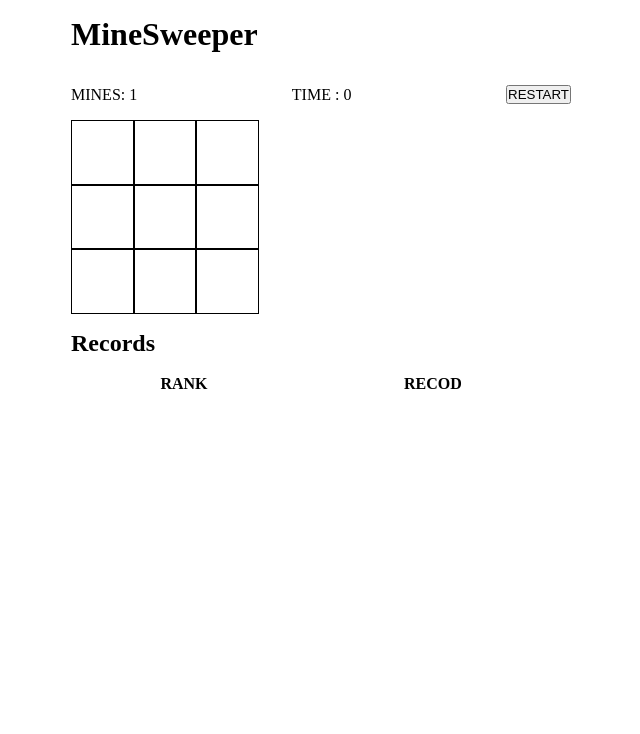
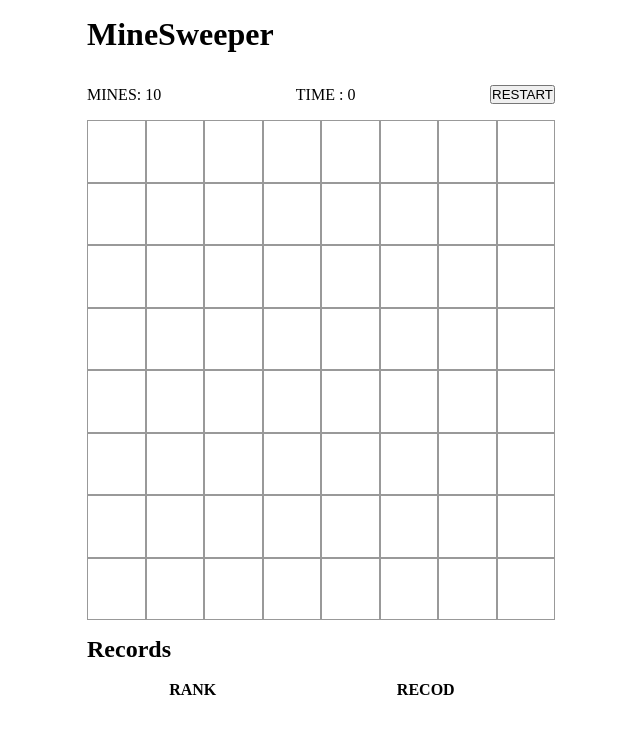
Before and after one commit to narc2ss/minesweeper, a React (Create React App) app: page / in a window 1280 px wide. Shown: the top 734 px of the page, without its empty margins (319-959 px from the left). Built offline with nearby package versions, Linux system fonts and the light colour scheme.

Commit message:
feat : 전체적으로 스타일을 적용한다

```diff
--- a/package.json
+++ b/package.json
@@ -15,6 +15,7 @@
     "@types/react-dom": "^18.0.0",
     "react": "^18.1.0",
     "react-dom": "^18.1.0",
+    "react-icons": "^4.3.1",
     "react-redux": "^8.0.1",
     "react-scripts": "5.0.1",
     "redux": "^4.2.0",
--- a/src/components/MineSweeperField.tsx
+++ b/src/components/MineSweeperField.tsx
@@ -1,6 +1,8 @@
 import styled from "@emotion/styled";
-import { FC, MouseEvent } from "react";
+import { FC, MouseEvent, ReactNode } from "react";
 import { Cell } from "../types/mineSweeper";
+import { GiUnlitBomb } from "react-icons/gi";
+import { BsFlag } from "react-icons/bs";
 
 interface Props {
   field: Cell[][];
@@ -8,34 +10,34 @@ interface Props {
   preventAll: (e: MouseEvent<HTMLDivElement>) => void;
 }
 
+const displayByCellStatus = (cell: Cell): ReactNode => {
+  if (cell.isSuspect) return <BsFlag />;
+  else if (!cell.isActive) return " ";
+  switch (cell.status) {
+    case "M":
+      return <GiUnlitBomb />;
+    case 0:
+      return " ";
+    default:
+      return cell.status;
+  }
+};
+
 const MineSweeperField: FC<Props> = ({ field, cellHandler, preventAll }) => {
   return (
     <MineSweeperFieldBlock>
       {field.map((row, rowIndex) => (
         <RowBlock key={rowIndex}>
-          {row.map((cell) => {
-            if (cell.isActive) {
-              return <CellBlock key={cell.id}>{cell.status}</CellBlock>;
-            } else if (cell.isSuspect) {
-              return (
+          {row.map((cell) => (
             <CellBlock
+              isActive={cell.isActive}
               key={cell.id}
               onMouseDown={(e) => cellHandler(e, cell)}
               onContextMenu={preventAll}
             >
-                  F
+              {displayByCellStatus(cell)}
             </CellBlock>
-              );
-            } else {
-              return (
-                <CellBlock
-                  key={cell.id}
-                  onMouseDown={(e) => cellHandler(e, cell)}
-                  onContextMenu={preventAll}
-                />
-              );
-            }
-          })}
+          ))}
         </RowBlock>
       ))}
     </MineSweeperFieldBlock>
@@ -49,12 +51,13 @@ const RowBlock = styled.div`
   grid-template-columns: repeat(8, 1fr);
 `;
 
-const CellBlock = styled.div`
+const CellBlock = styled.div<{ isActive?: boolean }>`
   height: 62.5px;
-  border: 1px solid #000;
+  background-color: ${({ isActive }) => isActive && "#e9e9e9"};
   display: flex;
   align-items: center;
   justify-content: center;
+  border: 1px solid #999999;
 `;
 
 export default MineSweeperField;
--- a/src/components/common/Dialog.tsx
+++ b/src/components/common/Dialog.tsx
@@ -3,22 +3,23 @@ import { FC, ReactNode } from "react";
 
 interface Props {
   title: string;
-  text?: string;
   children: ReactNode;
   pFunc: Function;
   nFunc: Function;
 }
 
-const Dialog: FC<Props> = ({ children, title, text, pFunc, nFunc }) => {
+const Dialog: FC<Props> = ({ children, title, pFunc, nFunc }) => {
   return (
     <BlindBlock>
       <DialogBlock>
         <h4>{title}</h4>
         <div>{children}</div>
-        <div>
+        <ButtonGroupBlock>
           <button onClick={() => pFunc()}>확인</button>
-          <button onClick={() => nFunc()}>취소</button>
-        </div>
+          <button className="transparent" onClick={() => nFunc()}>
+            취소
+          </button>
+        </ButtonGroupBlock>
       </DialogBlock>
     </BlindBlock>
   );
@@ -37,11 +38,33 @@ const BlindBlock = styled.div`
 `;
 
 const DialogBlock = styled.div`
+  min-width: 200px;
   background-color: white;
   padding: 1rem;
   display: flex;
   flex-direction: column;
   gap: 1rem;
+  border-radius: 0.5rem;
+`;
+
+const ButtonGroupBlock = styled.div`
+  display: grid;
+  grid-template-columns: 1fr 1fr;
+  gap: 0.5rem;
+
+  button {
+    height: 2rem;
+    background-color: #999;
+    border: none;
+    color: white;
+    border-radius: 0.5rem;
+  }
+  button.transparent {
+    background-color: inherit;
+    border: 1px solid #999;
+    color: #000;
+    border-radius: 0.5rem;
+  }
 `;
 
 export default Dialog;
--- a/src/constants/index.ts
+++ b/src/constants/index.ts
@@ -1,3 +1,3 @@
-export const MINESWEEPER_ROW = 3;
-export const MINESWEEEER_COLUMN = 3;
-export const MINES = 1;
+export const MINESWEEPER_ROW = 8;
+export const MINESWEEEER_COLUMN = 8;
+export const MINES = 10;
--- a/src/containers/MineSweeperFieldContainer.tsx
+++ b/src/containers/MineSweeperFieldContainer.tsx
@@ -63,6 +63,7 @@ const MineSweeperFieldContainer: FC = () => {
     }
 
     if (e.buttons === 2) {
+      if (cell.isActive) return;
       dispatch(suspectCell(cell));
     }
   };
--- a/src/styles/GlobalStyle.tsx
+++ b/src/styles/GlobalStyle.tsx
@@ -4,6 +4,7 @@ const styles = css`
   * {
     margin: 0;
     padding: 0;
+    box-sizing: border-box;
   }
 `;
 
```
Also changed, not shown: 1 other file (tests, documents, lock files or other folders). Lines whose indentation alone changed are shown as unchanged.
